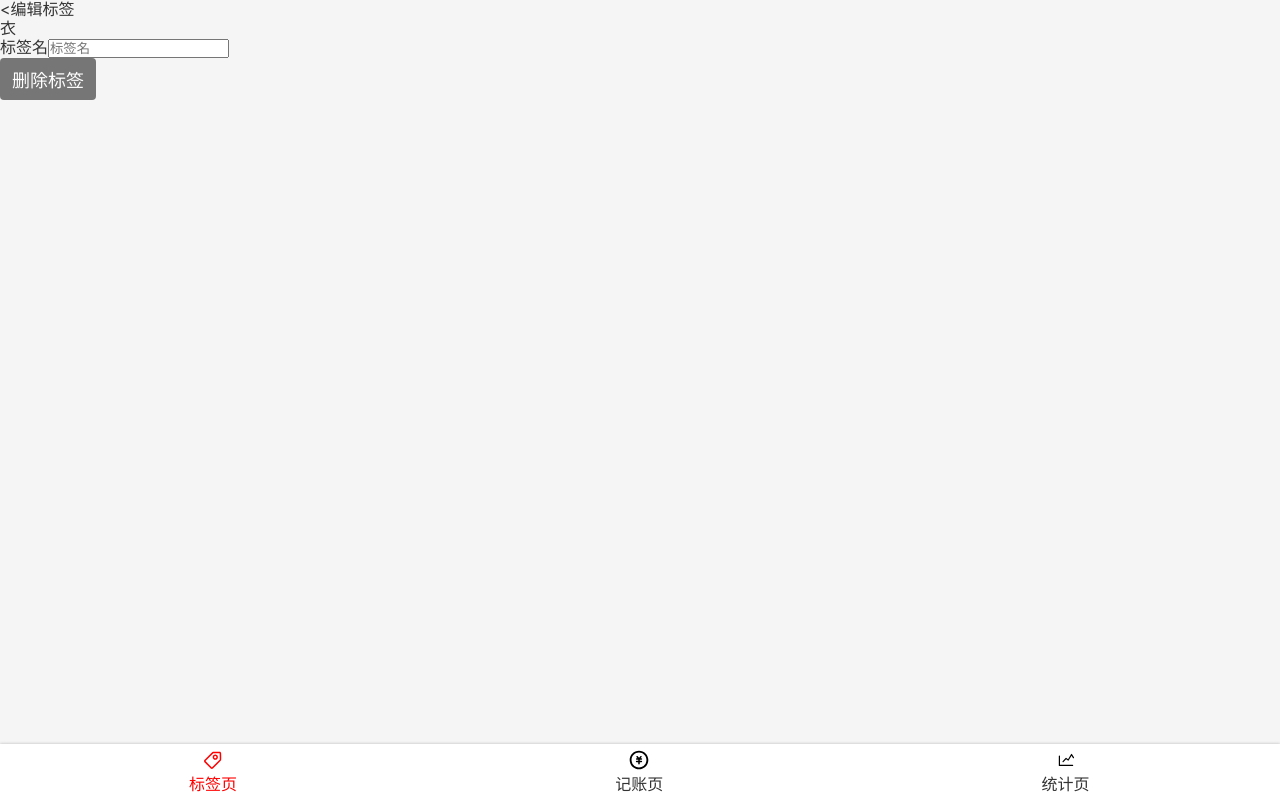
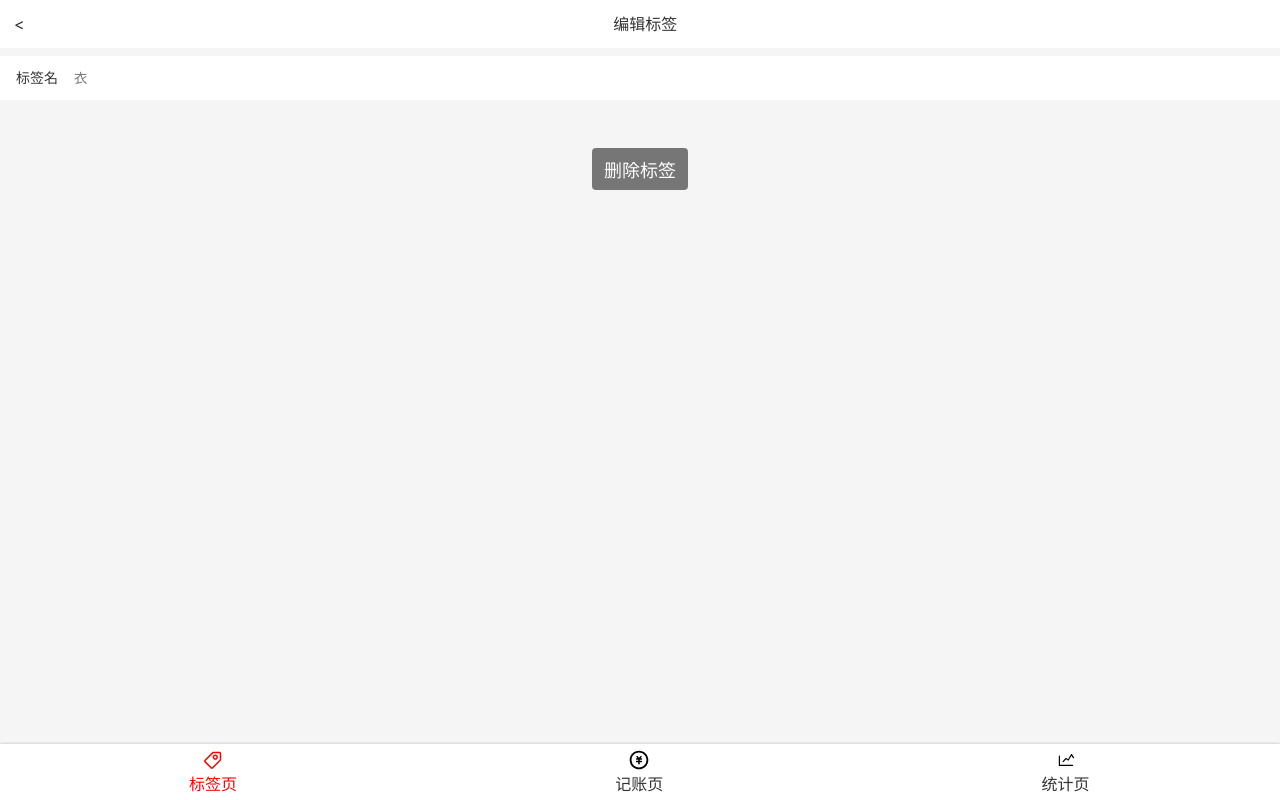
Before and after one commit to cazser/morney-6, a React app: page /#/tags/1 in a window 1280 px wide. Built offline with nearby package versions, Linux system fonts and the light colour scheme.

Commit message:
tag.tsx样式完成

```diff
--- /dev/null
+++ b/src/components/Center.jsx
@@ -0,0 +1,9 @@
+import styled from "styled-components";
+const Center= styled.div`
+  display: flex;
+  align-items: center;
+  justify-content: center;
+  flex-direction: column;
+`;
+
+export default Center;
--- /dev/null
+++ b/src/components/LabelWrapper.jsx
@@ -0,0 +1,18 @@
+import styled from "styled-components";
+
+const LabelWrapper = styled.section`
+background: white;
+padding: 0px 16px;font-size: 14px;
+>label{
+  display: flex;  align-items: center;
+  >span{margin-right: 16px;white-space: nowrap;}
+  >input{
+    display: block;
+
+    width: 100%;    height: 44px;
+    background: none;    border: none;
+  }
+}
+`;
+
+export default LabelWrapper;
--- /dev/null
+++ b/src/components/Space.jsx
@@ -0,0 +1,6 @@
+import styled from "styled-components";
+const Space=styled.div`
+height: 16px;
+`;
+
+export default Space
--- a/src/views/Tag.jsx
+++ b/src/views/Tag.jsx
@@ -1,7 +1,22 @@
 import Button from "components/Button";
+import Center from "components/Center";
+import LabelWrapper from "components/LabelWrapper";
 import Layout from "components/Layout";
+import Space from "components/Space";
 import { useParams } from "react-router";
+import styled from "styled-components";
 import useTags from "useTags"
+const Topbar = styled.header`
+display: flex;
+line-height: 20px;
+padding: 14px;
+justify-content: space-between;
+align-items: center;
+background: white;
+margin-bottom: 8px;
+`;
+
+
 
 const Tag = ()=>{
 	const {findTag}= useTags();
@@ -9,20 +24,25 @@ const Tag = ()=>{
 	const tag = findTag(parseInt(id))
 	return(
 		<Layout>
-		<header>
+		<Topbar>
 		 <span className="left">&lt;</span>
 		 <span>编辑标签</span>
-		</header>
-		<div>
-			{tag.name}
-		</div>
-		 <label>
+		 <span></span>
+		</Topbar>
+		 <LabelWrapper>
+		<label>
         	<span>标签名</span>
-        	  <input type='text' placeholder="标签名"/>
+        	  <input type='text' placeholder={tag.name}/>
       		</label>
-		<div>
-			<Button>删除标签</Button>
-		</div>
+		</LabelWrapper>
+
+		<Center>
+		<Space />
+		<Space />
+		<Space />
+		<Button>删除标签</Button>
+		</Center>
+
 
 		</Layout>
 	)
--- a/src/views/Tags.jsx
+++ b/src/views/Tags.jsx
@@ -4,6 +4,8 @@ import styled from 'styled-components';
 import useTags from 'useTags'
 import Layout from 'components/Layout'
 import Button from 'components/Button';
+import Center from 'components/Center';
+import Space from 'components/Space';
 const TagList = styled.ol`
 font-size: 16px;
 background: white;
@@ -25,16 +27,8 @@ background: white;
 `;
 
 
-const Center= styled.div`
-  display: flex;
-  align-items: center;
-  justify-content: center;
-  flex-direction: column;
-`;
 
-const Space=styled.div`
-height: 16px;
-`;
+
 function Tags(){
   const {tags, setTags} = useTags();
   return(
```
